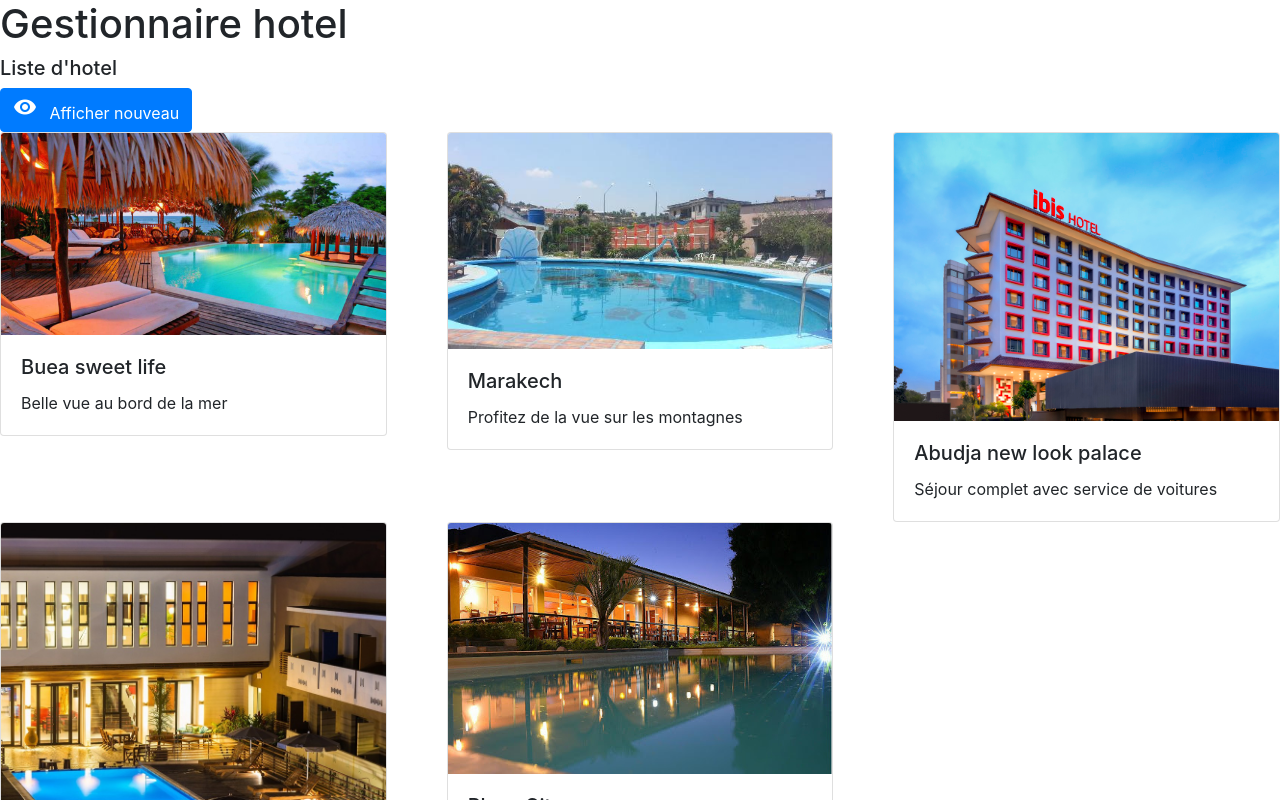
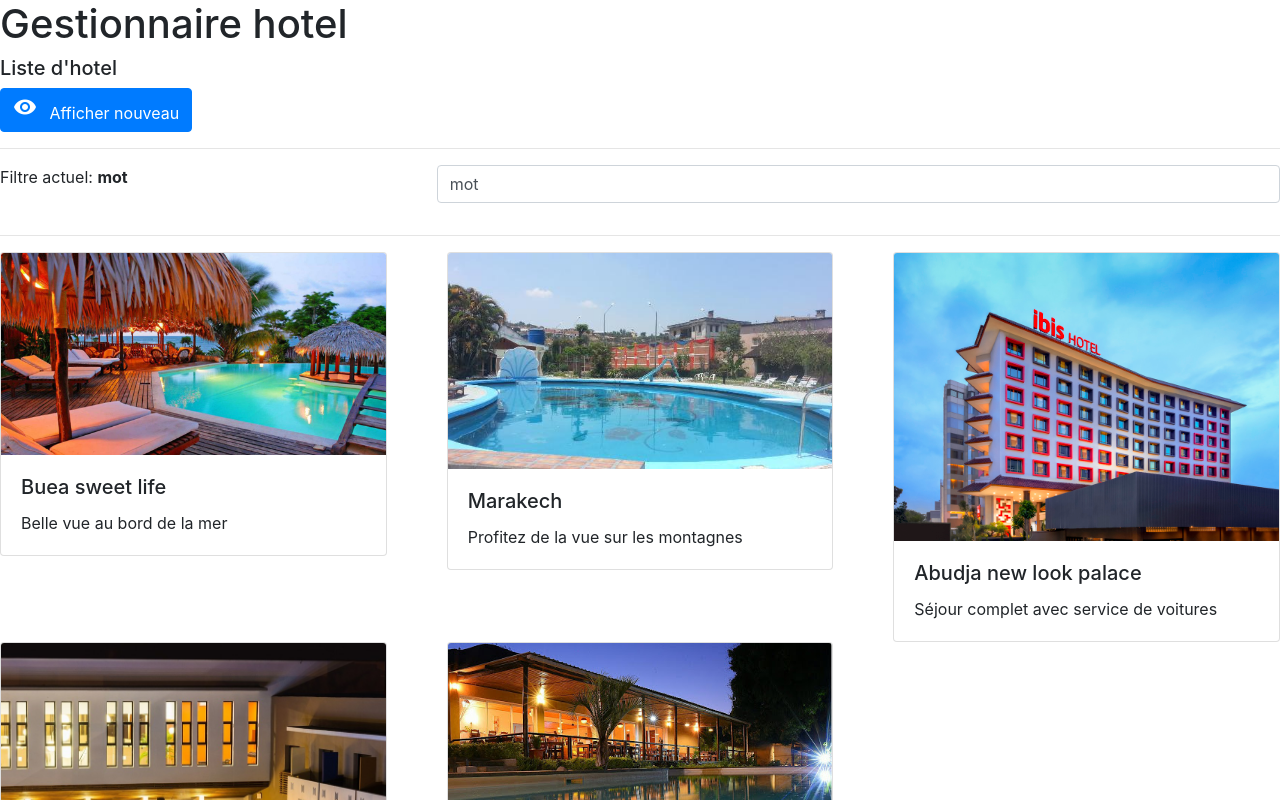
Before and after one commit to kokokanti98/angular_essai, an Angular app: page / in a window 1280 px wide. Shown: the top 800 px of the page. Built offline with nearby package versions, Linux system fonts and the light colour scheme.

Commit message:
Two Way DATABINDING

```diff
--- a/src/app/app.module.ts
+++ b/src/app/app.module.ts
@@ -4,6 +4,7 @@ import { NgModule } from '@angular/core';
 import { AppRoutingModule } from './app-routing.module';
 import { AppComponent } from './app.component';
 import { HotelListComponent } from './hotel-list/hotel-list.component';
+import { FormsModule } from '@angular/forms'
 
 @NgModule({
   declarations: [
@@ -12,6 +13,7 @@ import { HotelListComponent } from './hotel-list/hotel-list.component';
   ],
   imports: [
     BrowserModule,
+    FormsModule,
     AppRoutingModule
   ],
   providers: [],
--- a/src/app/hotel-list/hotel-list.component.html
+++ b/src/app/hotel-list/hotel-list.component.html
@@ -11,7 +11,25 @@
   <!--ICI si showBadge est True on va afficher => "Cacher nouveau" sinon "Afficher nouveau"-->
   <span class="ml-2"> {{ showBadge ? "Cacher" : "Afficher" }} nouveau </span>
 </button>
-
+<!--Afficher un genre de ligne séparateur-->
+<hr>
+<!--Début du formulaire-->
+<div class="my-2">
+  <div class="row">
+    <div class="col-md-4">
+      <span>Filtre actuel: </span>
+      <!--ICI la balise b met en gras-->
+      <b>{{hotelFilter}}</b>
+    </div>
+    <div class="col-md-8 form-group">
+      <!--Two ways DATABINDING/ ICI on peut changer la valeur de la variable hotelFilter grâce au input et ngModelChange-->
+      <input type="text" class="form-control" [ngModel]="hotelFilter" (ngModelChange)="hotelFilter = $event " />
+    </div>
+  </div>
+</div>
+<!--Fin du formulaire-->
+<!--Afficher un genre de ligne séparateur-->
+<hr>
 <div class="card-deck">
   <!--ICI le *ngFor = "let var dans vars" va faire une boucle de la balise html par rapport au nombre de variable de la vars-->
   <!--Pour binder les variables: [src]="hotel.imageUrl" ou src="{hotel.imageUrl} avec double crochet"-->
--- a/src/app/hotel-list/hotel-list.component.ts
+++ b/src/app/hotel-list/hotel-list.component.ts
@@ -51,6 +51,8 @@ export class HotelListComponent {
   ];
   //Le variable boolean par défaut il est FALSE
   public showBadge: boolean;
+  //Le variable hotelFilter
+  public hotelFilter = "mot";
   //Une event qui retourne rien ou void
   public toggleIsNewBadge(): void {
     //ICI il va nous retourner le contraire si c'est TRUE va nous retourner FALSE et vice versa
```
Also changed, not shown: 1 other file (tests, documents, lock files or other folders). Lines whose indentation alone changed are shown as unchanged.
